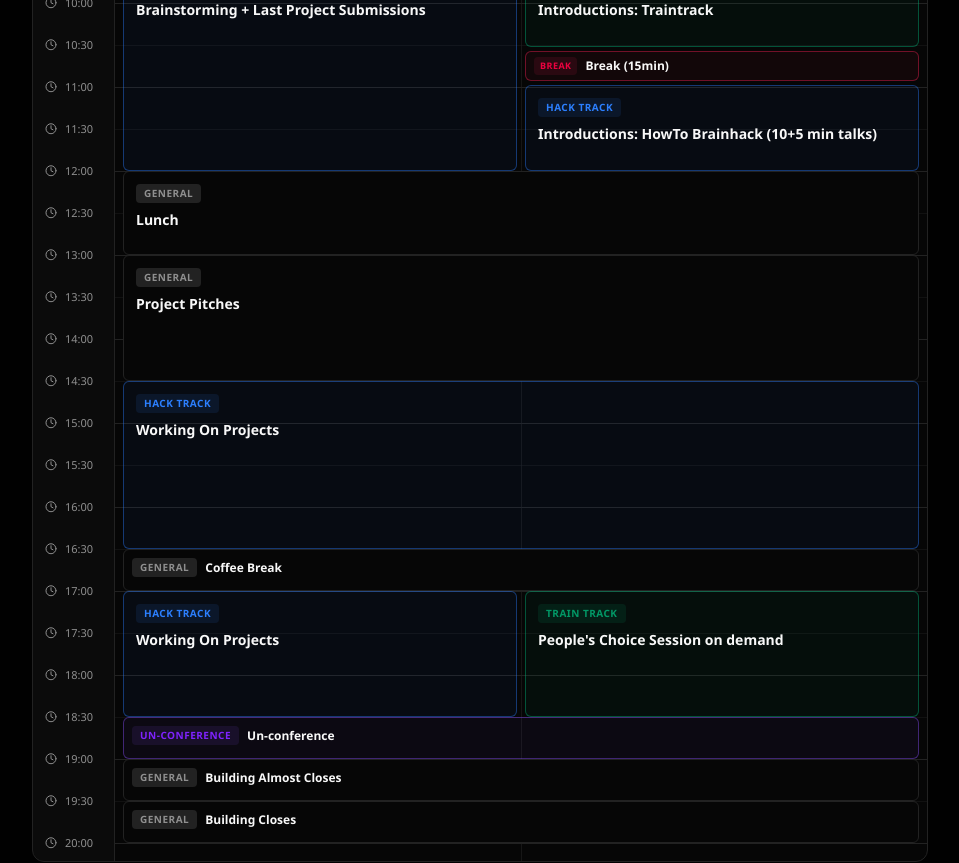
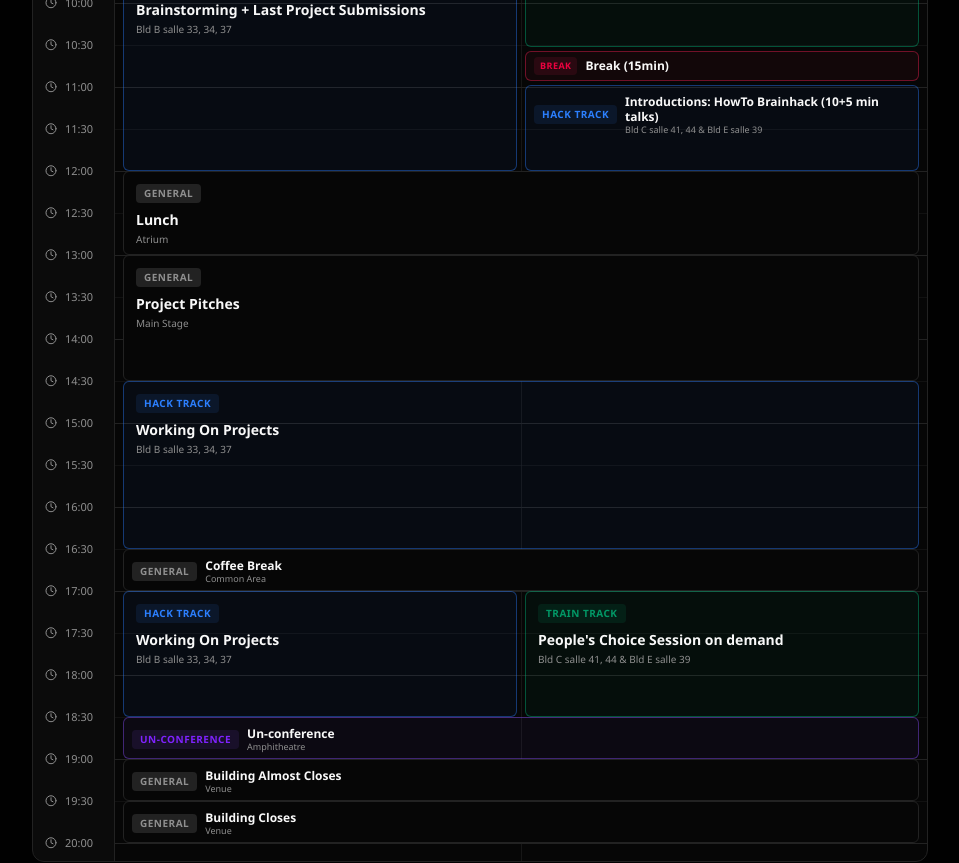
Before and after one commit to dvm-shlee/hackathon2026, a Next.js app: page / in a window 1280 px wide. Shown: the part 2840-3703 px from the top of the page, without its empty margins (160-1119 px from the left). Built offline with nearby package versions, Linux system fonts and the light colour scheme.

Commit message:
add location to schedule

```diff
--- a/src/components/schedule-section.tsx
+++ b/src/components/schedule-section.tsx
@@ -3,7 +3,13 @@
 import { CalendarDays, Clock } from "lucide-react";
 import { Tabs, TabsContent, TabsList, TabsTrigger } from "@/components/ui/tabs";
 
-type ScheduleTrack = "General" | "Hack Track" | "Train Track" | "Workshop" | "Break" | "Un-Conference";
+type ScheduleTrack =
+  | "General"
+  | "Hack Track"
+  | "Train Track"
+  | "Workshop"
+  | "Break"
+  | "Un-Conference";
 
 type ScheduleItem = {
   event: string;
@@ -13,6 +19,11 @@ type ScheduleItem = {
 
 type ScheduleStackItem = ScheduleItem & {
   weight?: number;
+};
+
+type ScheduleParallel = {
+  parallel: true;
+  items: ScheduleStackItem[];
 };
 
 type ScheduleBlock =
@@ -25,7 +36,7 @@ type ScheduleBlock =
       time: string;
       columns: 2;
       left: ScheduleItem;
-      right: ScheduleItem | ScheduleStackItem[];
+      right: ScheduleItem | ScheduleStackItem[] | ScheduleParallel;
     };
 
 type TimeRange = {
@@ -69,53 +80,102 @@ const schedule = {
     {
       time: "09:00 - 09:30",
       columns: 1,
-      item: { event: "Registration & Soft Opening", track: "General", location: "Main Hall" },
+      item: {
+        event: "Registration & Soft Opening",
+        track: "General",
+        location: "Main Hall",
+      },
     },
     {
       time: "09:30 - 12:00",
       columns: 2,
-      left: { event: "Brainstorming + Last Project Submissions", track: "Hack Track", location: "Hack Room" },
+      left: {
+        event: "Brainstorming + Last Project Submissions",
+        track: "Hack Track",
+        location: "Bld B salle 33, 34, 37",
+      },
       right: [
-        { event: "Introductions: Traintrack", track: "Train Track", location: "Train Room" },
-        { event: "Break (15min)", track: "Break", location: "Train Room", weight: 0.35 },
-        { event: "Introductions: HowTo Brainhack (10+5 min talks)", track: "Hack Track", location: "Train Room" },
+        {
+          event: "Introductions: Traintrack",
+          track: "Train Track",
+          location: "Bld C salle 41, 44 & Bld E salle 39",
+        },
+        {
+          event: "Break (15min)",
+          track: "Break",
+          location: "Bld C salle 41, 44 & Bld E salle 39",
+          weight: 0.35,
+        },
+        {
+          event: "Introductions: HowTo Brainhack (10+5 min talks)",
+          track: "Hack Track",
+          location: "Bld C salle 41, 44 & Bld E salle 39",
+        },
       ],
     },
     {
       time: "12:00 - 13:00",
       columns: 1,
-      item: { event: "Lunch", track: "General", location: "Cafeteria" },
+      item: { event: "Lunch", track: "General", location: "Atrium" },
     },
     {
       time: "13:00 - 14:30",
       columns: 1,
-      item: { event: "Project Pitches", track: "General", location: "Main Stage" },
+      item: {
+        event: "Project Pitches",
+        track: "General",
+        location: "Main Stage",
+      },
     },
     {
       time: "14:30 - 16:30",
       columns: 1,
-      item: { event: "Working On Projects", track: "Hack Track", location: "Hack Room" },
+      item: {
+        event: "Working On Projects",
+        track: "Hack Track",
+        location: "Bld B salle 33, 34, 37",
+      },
     },
     {
       time: "16:30 - 17:00",
       columns: 1,
-      item: { event: "Coffee Break", track: "General", location: "Common Area" },
+      item: {
+        event: "Coffee Break",
+        track: "General",
+        location: "Common Area",
+      },
     },
     {
       time: "17:00 - 18:30",
       columns: 2,
-      left: { event: "Working On Projects", track: "Hack Track", location: "Hack Room" },
-      right: { event: "People's Choice Session on demand", track: "Train Track", location: "Train Room" },
+      left: {
+        event: "Working On Projects",
+        track: "Hack Track",
+        location: "Bld B salle 33, 34, 37",
+      },
+      right: {
+        event: "People's Choice Session on demand",
+        track: "Train Track",
+        location: "Bld C salle 41, 44 & Bld E salle 39",
+      },
     },
     {
       time: "18:30 - 19:00",
       columns: 1,
-      item: { event: "Un-conference", track: "Un-Conference", location: "Main Stage" },
+      item: {
+        event: "Un-conference",
+        track: "Un-Conference",
+        location: "Amphitheatre",
+      },
     },
     {
       time: "19:00 - 19:30",
       columns: 1,
-      item: { event: "Building Almost Closes", track: "General", location: "Venue" },
+      item: {
+        event: "Building Almost Closes",
+        track: "General",
+        location: "Venue",
+      },
     },
     {
       time: "19:30 - 20:00",
@@ -132,48 +192,108 @@ const schedule = {
     {
       time: "09:00 - 12:00",
       columns: 2,
-      left: { event: "Working On Projects", track: "Hack Track", location: "Hack Room" },
-      right: [
-        { event: "Deeper Traintracks (1h max)", track: "Train Track", location: "Train Room" },
-        { event: "Break", track: "Break", location: "Train Room", weight: 0.35 },
-        { event: "Toolboxes, Datasets, Workflows, ...", track: "Train Track", location: "Train Room" },
-      ],
+      left: {
+        event: "Working On Projects",
+        track: "Hack Track",
+        location: "Bld B salle 33, 34, 37",
+      },
+      right: {
+        parallel: true,
+        items: [
+          {
+            event:
+              "9:30 Cortical Labs · 10:15 NiiVue · ☕ Break · 11:00 CLABtoolkit · 11:45 Neurodesk",
+            track: "Train Track",
+            location: "Amphitheatre",
+          },
+          {
+            event: "9:15 BIDS Manager · ☕ Break · 11:00 MEEGQC",
+            track: "Train Track",
+            location: "Bld C salle 41",
+          },
+          {
+            event: "11:00 BIDS in plain language",
+            track: "Train Track",
+            location: "Bld E salle 39",
+          },
+        ],
+      },
     },
     {
       time: "12:00 - 13:30",
       columns: 1,
-      item: { event: "Lunch", track: "General", location: "Cafeteria" },
+      item: { event: "Lunch", track: "General", location: "Atrium" },
     },
     {
       time: "13:30 - 16:30",
       columns: 2,
-      left: { event: "Working On Projects", track: "Hack Track", location: "Hack Room" },
+      left: {
+        event: "Working On Projects",
+        track: "Hack Track",
+        location: "Bld B salle 33, 34, 37",
+      },
       right: [
-        { event: "NSW / BIDS / hMRI / EEG101", track: "Workshop", location: "Workshop Room" },
-        { event: "Break", track: "Break", location: "Train Room", weight: 0.35 },
-        { event: "NSW / BIDS / hMRI / EEG101", track: "Workshop", location: "Workshop Room" },
+        {
+          event: "NSW / BIDS / hMRI / EEG101",
+          track: "Workshop",
+          location:
+            "NSW: Amphitheatre · EEG101: Bld C salle 41+44 · hMRI: Bld C salle 36 · BIDS: Bld E salle 39",
+        },
+        {
+          event: "Break",
+          track: "Break",
+          location: "",
+          weight: 0.35,
+        },
+        {
+          event: "NSW / BIDS / hMRI / EEG101",
+          track: "Workshop",
+          location:
+            "NSW: Amphitheatre · EEG101: Bld C salle 41+44 · hMRI: Bld C salle 36 · BIDS: Bld E salle 39",
+        },
       ],
     },
     {
       time: "16:30 - 17:00",
       columns: 1,
-      item: { event: "Coffee Break", track: "General", location: "Common Area" },
+      item: {
+        event: "Coffee Break",
+        track: "General",
+        location: "Common Area",
+      },
     },
     {
       time: "17:00 - 18:30",
       columns: 2,
-      left: { event: "Working On Projects", track: "Hack Track", location: "Hack Room" },
-      right: { event: "NSW / BIDS / hMRI / EEG101", track: "Workshop", location: "Workshop Room" },
+      left: {
+        event: "Working On Projects",
+        track: "Hack Track",
+        location: "Bld B salle 33, 34, 37",
+      },
+      right: {
+        event: "NSW / BIDS / hMRI / EEG101",
+        track: "Workshop",
+        location:
+          "NSW: Amphitheatre · EEG101: Bld C salle 41+44 · hMRI: Bld C salle 36 · BIDS: Bld E salle 39",
+      },
     },
     {
       time: "18:30 - 19:00",
       columns: 1,
-      item: { event: "Un-conference", track: "Un-Conference", location: "Main Stage" },
+      item: {
+        event: "Un-conference",
+        track: "Un-Conference",
+        location: "Amphitheatre",
+      },
     },
     {
       time: "19:00 - 19:30",
       columns: 1,
-      item: { event: "Building Almost Closes", track: "General", location: "Venue" },
+      item: {
+        event: "Building Almost Closes",
+        track: "General",
+        location: "Venue",
+      },
     },
     {
       time: "19:30 - 20:00",
@@ -190,47 +310,88 @@ const schedule = {
     {
       time: "09:00 - 12:00",
       columns: 2,
-      left: { event: "Working On Projects", track: "Hack Track", location: "Hack Room" },
+      left: {
+        event: "Working On Projects",
+        track: "Hack Track",
+        location: "Bld B salle 33, 34, 37",
+      },
       right: [
-        { event: "NSW / EEG101", track: "Workshop", location: "Workshop Room" },
-        { event: "Break", track: "Break", location: "Workshop Room", weight: 0.35 },
-        { event: "NSW / EEG101", track: "Workshop", location: "Workshop Room" },
-      ]
+        {
+          event: "NSW / EEG101",
+          track: "Workshop",
+          location: "NSW: Amphitheatre · EEG101: Bld C salle 41+44",
+        },
+        {
+          event: "Break",
+          track: "Break",
+          location: "",
+          weight: 0.35,
+        },
+        {
+          event: "NSW / EEG101",
+          track: "Workshop",
+          location: "NSW: Amphitheatre · EEG101: Bld C salle 41+44",
+        },
+      ],
     },
     {
       time: "12:00 - 13:30",
       columns: 1,
-      item: { event: "Lunch", track: "General", location: "Cafeteria" },
+      item: { event: "Lunch", track: "General", location: "Atrium" },
     },
     {
       time: "13:30 - 14:00",
       columns: 1,
-      item: { event: "Un-conference", track: "Un-Conference", location: "Main Stage" },
+      item: {
+        event: "Un-conference",
+        track: "Un-Conference",
+        location: "Amphitheatre",
+      },
     },
     {
       time: "14:00 - 16:30",
       columns: 1,
-      item: { event: "Working On Projects", track: "Hack Track", location: "Hack Room" },
+      item: {
+        event: "Working On Projects",
+        track: "Hack Track",
+        location: "Bld B salle 33, 34, 37",
+      },
     },
     {
       time: "16:30 - 17:00",
       columns: 1,
-      item: { event: "Coffee Break", track: "General", location: "Common Area" },
+      item: {
+        event: "Coffee Break",
+        track: "General",
+        location: "Common Area",
+      },
     },
     {
       time: "17:00 - 17:30",
       columns: 1,
-      item: { event: "Wrapping Up Projects", track: "Hack Track", location: "Hack Room" },
+      item: {
+        event: "Wrapping Up Projects",
+        track: "Hack Track",
+        location: "Bld B salle 33, 34, 37",
+      },
     },
     {
       time: "17:30 - 19:00",
       columns: 1,
-      item: { event: "Closing Ceremony + Project Updates", track: "General", location: "Main Stage" },
+      item: {
+        event: "Closing Ceremony + Project Updates",
+        track: "General",
+        location: "Main Stage",
+      },
     },
     {
       time: "19:00 - 19:30",
       columns: 1,
-      item: { event: "Building Almost Closes", track: "General", location: "Venue" },
+      item: {
+        event: "Building Almost Closes",
+        track: "General",
+        location: "Venue",
+      },
     },
     {
       time: "19:30 - 20:00",
@@ -258,7 +419,13 @@ const getTrackCardClass = (track: ScheduleTrack) => {
   return "bg-card border-border";
 };
 
-function TimelineEvent({ item, compact = false }: { item: ScheduleItem; compact?: boolean }) {
+function TimelineEvent({
+  item,
+  compact = false,
+}: {
+  item: ScheduleItem;
+  compact?: boolean;
+}) {
   if (item.track === "Break") {
     return (
       <div
@@ -269,7 +436,9 @@ function TimelineEvent({ item, compact = false }: { item: ScheduleItem; compact?
         >
           {item.track}
         </span>
-        <h4 className="min-w-0 truncate text-xs font-semibold leading-none">{item.event}</h4>
+        <h4 className="min-w-0 truncate text-xs font-semibold leading-none">
+          {item.event}
+        </h4>
       </div>
     );
   }
@@ -285,21 +454,84 @@ function TimelineEvent({ item, compact = false }: { item: ScheduleItem; compact?
           {item.track}
         </span>
         {compact ? (
-          <h4 className="min-w-0 truncate text-xs font-semibold leading-tight">{item.event}</h4>
+          <div className="min-w-0">
+            <h4 className="text-xs font-semibold leading-tight break-words">
+              {item.event}
+            </h4>
+            {item.location ? (
+              <p className="text-[9px] text-muted-foreground leading-tight break-words">
+                {item.location}
+              </p>
+            ) : null}
+          </div>
         ) : null}
       </div>
 
-      {!compact ? <h4 className="font-semibold text-sm leading-tight">{item.event}</h4> : null}
+      {!compact ? (
+        <>
+          <h4 className="font-semibold text-sm leading-tight">{item.event}</h4>
+          {item.location ? (
+            <p className="mt-1 text-[10px] text-muted-foreground leading-tight">
+              {item.location}
+            </p>
+          ) : null}
+        </>
+      ) : null}
     </div>
   );
 }
 
-function TimelineEventStack({ items, compact = false }: { items: ScheduleStackItem[]; compact?: boolean }) {
+function TimelineEventStack({
+  items,
+  compact = false,
+}: {
+  items: ScheduleStackItem[];
+  compact?: boolean;
+}) {
+  const forceCompact = compact || items.length >= 3;
   return (
     <div className="flex h-full flex-col gap-1">
       {items.map((item, index) => (
-        <div key={`${item.event}-${index}`} className="min-h-0" style={{ flex: `${item.weight ?? 1} 1 0` }}>
-          <TimelineEvent item={item} compact={compact} />
+        <div
+          key={`${item.event}-${index}`}
+          className="min-h-0"
+          style={{ flex: `${item.weight ?? 1} 1 0` }}
+        >
+          <TimelineEvent item={item} compact={forceCompact} />
+        </div>
+      ))}
+    </div>
+  );
+}
+
+function isParallel(
+  value: ScheduleItem | ScheduleStackItem[] | ScheduleParallel,
+): value is ScheduleParallel {
+  return !Array.isArray(value) && "parallel" in value;
+}
+
+function TimelineEventParallel({ items }: { items: ScheduleStackItem[] }) {
+  return (
+    <div className="flex h-full gap-1">
+      {items.map((item, index) => (
+        <div key={`${item.event}-${index}`} className="min-w-0 flex-1">
+          <div
+            className={`h-full rounded-md border overflow-hidden p-2 ${getTrackCardClass(item.track)}`}
+          >
+            <span
+              className={`inline-block px-1.5 py-0.5 rounded text-[9px] font-bold uppercase tracking-wider mb-1 ${getTrackBadgeClass(item.track)}`}
+            >
+              {item.track}
+            </span>
+            <h4 className="text-[11px] font-semibold leading-tight">
+              {item.event}
+            </h4>
+            {item.location ? (
+              <p className="mt-1 text-[10px] text-muted-foreground leading-tight">
+                {item.location}
+              </p>
+            ) : null}
+          </div>
         </div>
       ))}
     </div>
@@ -308,10 +540,15 @@ function TimelineEventStack({ items, compact = false }: { items: ScheduleStackIt
 
 export function ScheduleSection() {
   return (
-    <section id="schedule" className="py-24 px-6 border-t border-border bg-background">
+    <section
+      id="schedule"
+      className="py-24 px-6 border-t border-border bg-background"
+    >
       <div className="max-w-4xl mx-auto">
         <div className="text-center mb-12">
-          <h2 className="text-4xl md:text-5xl font-bold tracking-tight">Schedule</h2>
+          <h2 className="text-4xl md:text-5xl font-bold tracking-tight">
+            Schedule
+          </h2>
         </div>
 
         <div className="mb-10 rounded-2xl border border-border bg-card p-6">
@@ -322,10 +559,13 @@ export function ScheduleSection() {
                 Registration closed on June 1
               </div>
               <p className="text-sm text-muted-foreground">
-                Registration for BrainHack is now closed, and we have now reached our maximum on-site capacity.
-                At this point, we are unable to accept any additional registrations, waitlist requests,
-                or walk-in attendees. This capacity limit is based on building restrictions and event logistics.
-                Thank you for your interest in BrainHack. We appreciate your understanding and hope to see you at a future event.
+                Registration for BrainHack is now closed, and we have now
+                reached our maximum on-site capacity. At this point, we are
+                unable to accept any additional registrations, waitlist
+                requests, or walk-in attendees. This capacity limit is based on
+                building restrictions and event logistics. Thank you for your
+                interest in BrainHack. We appreciate your understanding and hope
+                to see you at a future event.
               </p>
             </div>
             <button
@@ -340,17 +580,20 @@ export function ScheduleSection() {
 
         <div className="grid grid-cols-1 md:grid-cols-2 gap-4 mb-12">
           <div className="rounded-xl border border-emerald-500/40 bg-emerald-500/5 p-5">
-            <h3 className="font-semibold text-base mb-1">Train Track / Workshop</h3>
+            <h3 className="font-semibold text-base mb-1">
+              Train Track / Workshop
+            </h3>
             <p className="text-sm text-muted-foreground">
-              Train Track starts with onboarding and deeper topic sessions for practical project
-              participation. Workshop-specific details are provided later in the Workshop Guide.
+              Train Track starts with onboarding and deeper topic sessions for
+              practical project participation. Workshop-specific details are
+              provided later in the Workshop Guide.
             </p>
           </div>
           <div className="rounded-xl border border-blue-500/40 bg-blue-500/5 p-5">
             <h3 className="font-semibold text-base mb-1">Hack Track</h3>
             <p className="text-sm text-muted-foreground">
-              Project-first track with extended build blocks, unconference slots, and final closing
-              updates.
+              Project-first track with extended build blocks, unconference
+              slots, and final closing updates.
             </p>
           </div>
         </div>
@@ -377,13 +620,21 @@ export function ScheduleSection() {
                   range: parseTimeRange(block.time),
                 }));
 
-                const dayStart = Math.min(...parsed.map(({ range }) => range.start));
-                const dayEnd = Math.max(...parsed.map(({ range }) => range.end));
+                const dayStart = Math.min(
+                  ...parsed.map(({ range }) => range.start),
+                );
+                const dayEnd = Math.max(
+                  ...parsed.map(({ range }) => range.end),
+                );
                 const totalHeight = toPixels(dayEnd - dayStart);
                 const timelineHeight = totalHeight + TIMELINE_BOTTOM_PADDING_PX;
 
                 const markers: number[] = [];
-                for (let minute = dayStart; minute <= dayEnd; minute += SLOT_MINUTES) {
+                for (
+                  let minute = dayStart;
+                  minute <= dayEnd;
+                  minute += SLOT_MINUTES
+                ) {
                   markers.push(minute);
                 }
 
@@ -399,7 +650,10 @@ export function ScheduleSection() {
                     </div>
 
                     <div className="grid grid-cols-[82px_minmax(0,1fr)]">
-                      <div className="relative border-r border-border bg-muted/20" style={{ height: timelineHeight }}>
+                      <div
+                        className="relative border-r border-border bg-muted/20"
+                        style={{ height: timelineHeight }}
+                      >
                         {markers.map((minute) => {
                           const top = toPixels(minute - dayStart);
                           return (
@@ -417,7 +671,10 @@ export function ScheduleSection() {
                         })}
                       </div>
 
-                      <div className="relative overflow-hidden" style={{ height: timelineHeight }}>
+                      <div
+                        className="relative overflow-hidden"
+                        style={{ height: timelineHeight }}
+                      >
                         {markers.map((minute) => {
                           const top = toPixels(minute - dayStart);
                           const hourLine = minute % 60 === 0;
@@ -434,15 +691,25 @@ export function ScheduleSection() {
 
                         {parsed.map(({ block, index, range }) => {
                           const top = toPixels(range.start - dayStart);
-                          const height = Math.max(toPixels(range.end - range.start), SLOT_HEIGHT_PX * 0.9);
+                          const height = Math.max(
+                            toPixels(range.end - range.start),
+                            SLOT_HEIGHT_PX * 0.9,
+                          );
 
                           const durationMinutes = range.end - range.start;
                           const compact = durationMinutes <= SLOT_MINUTES;
 
                           if (block.columns === 1) {
                             return (
-                              <div key={index} className="absolute px-2" style={{ top, height, left: 0, right: 0 }}>
-                                <TimelineEvent item={block.item} compact={compact} />
+                              <div
+                                key={index}
+                                className="absolute px-2"
+                                style={{ top, height, left: 0, right: 0 }}
+                              >
+                                <TimelineEvent
+                                  item={block.item}
+                                  compact={compact}
+                                />
                               </div>
                             );
                           }
@@ -458,7 +725,10 @@ export function ScheduleSection() {
                                   width: "50%",
                                 }}
                               >
-                                <TimelineEvent item={block.left} compact={compact} />
+                                <TimelineEvent
+                                  item={block.left}
+                                  compact={compact}
+                                />
                               </div>
                               <div
                                 key={`${index}-right`}
@@ -470,10 +740,20 @@ export function ScheduleSection() {
                                   width: "50%",
                                 }}
                               >
-                                {Array.isArray(block.right) ? (
-                                  <TimelineEventStack items={block.right} compact={compact} />
+                                {isParallel(block.right) ? (
+                                  <TimelineEventParallel
+                                    items={block.right.items}
+                                  />
+                                ) : Array.isArray(block.right) ? (
+                                  <TimelineEventStack
+                                    items={block.right}
+                                    compact={compact}
+                                  />
                                 ) : (
-                                  <TimelineEvent item={block.right} compact={compact} />
+                                  <TimelineEvent
+                                    item={block.right as ScheduleItem}
+                                    compact={compact}
+                                  />
                                 )}
                               </div>
                             </div>
@@ -490,10 +770,13 @@ export function ScheduleSection() {
 
         <div className="mt-16 p-8 rounded-2xl bg-muted/50 border border-border flex flex-col md:flex-row items-center justify-between gap-6">
           <div className="max-w-2xl">
-            <h4 className="text-xl font-semibold mb-1">Detailed Program (PDF)</h4>
+            <h4 className="text-xl font-semibold mb-1">
+              Detailed Program (PDF)
+            </h4>
             <p className="text-muted-foreground">
-              More detailed session information will be provided in the official PDF booklet. Please
-              refer to the PDF for finalized room assignments, workshop notes, and practical details.
+              More detailed session information will be provided in the official
+              PDF booklet. Please refer to the PDF for finalized room
+              assignments, workshop notes, and practical details.
             </p>
           </div>
           <div className="flex gap-3">
```
